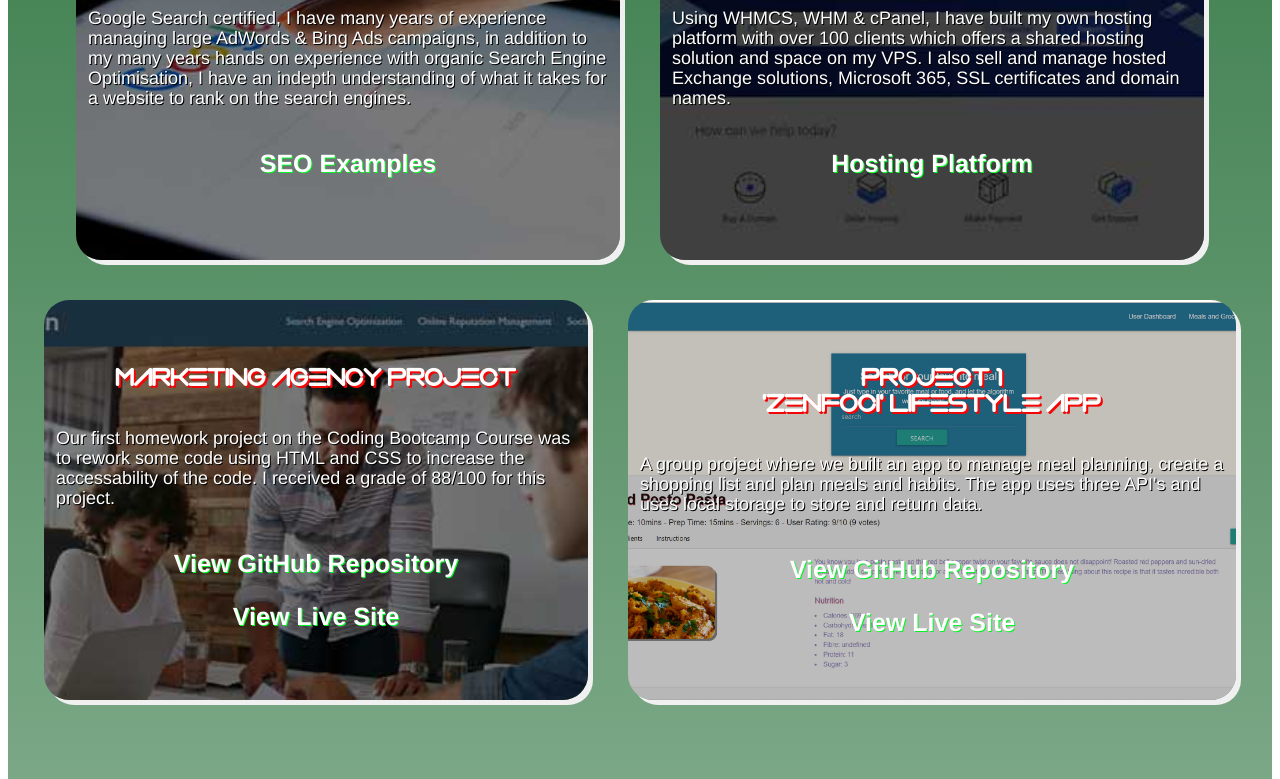
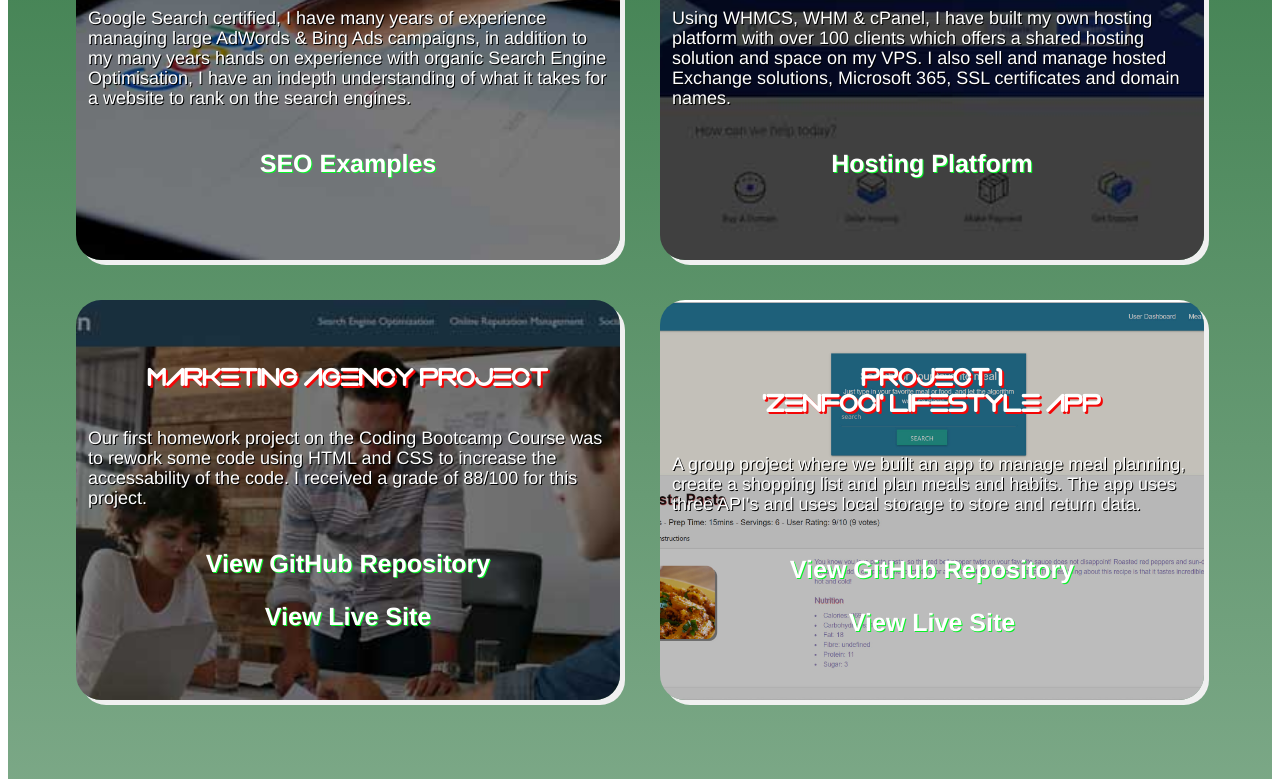
Before and after one commit to kandekore/darrens-portfolio, a plain HTML site: page index.html in a window 1280 px wide. Shown: the part 2184-2963 px from the top of the page. Drawn offline with Linux system fonts and the light colour scheme.

Commit message:
proj width fix

```diff
--- a/assets/css/style.css
+++ b/assets/css/style.css
@@ -698,7 +698,6 @@ width: 34rem;
 border-radius: 25px;
 height: 400px;
 background-image: url(../images/zenfoci.jpg);
-
 background-size: cover;
 background-repeat: no-repeat;
 background-position: center center;
@@ -717,6 +716,6 @@ width: 45%;
   background-image: url(../images/zenfoci.jpg);
 }
 .sidebysidepor-teamproj {
-  width: 38rem;
+  width: 34rem;
   background-image: url(../images/zenfoci.jpg);
 }
```
